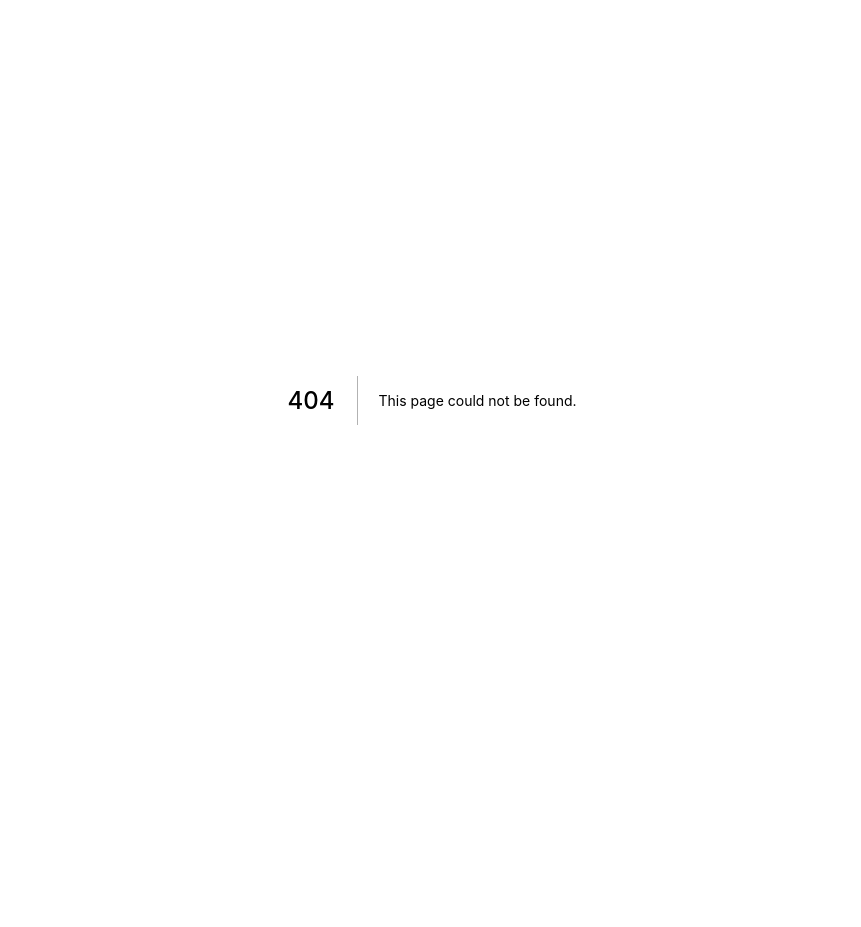
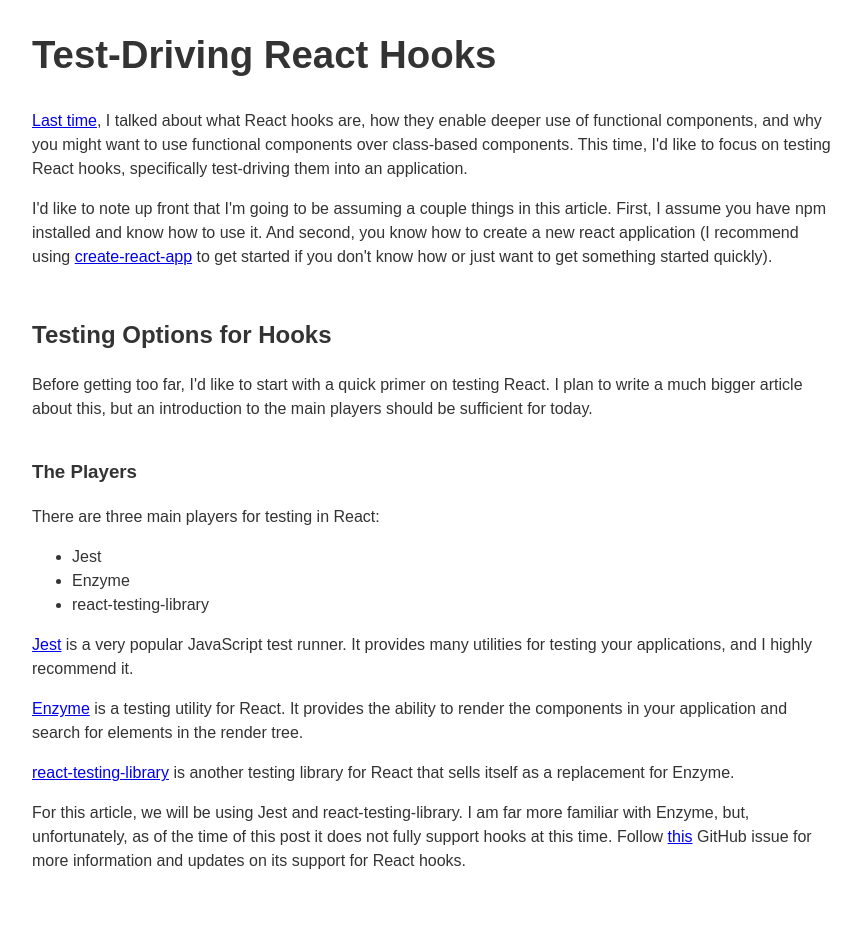
Before and after one commit to kyle-hall/website, a Next.js app: page /posts/test-driving-react-hooks in a window 1280 px wide. Before the commit this address had no page. Shown: the top 927 px of the page, without its empty margins (208-1069 px from the left). Before the commit the page ends 800 px from the top, so only its background shows below. Built offline with nearby package versions, Linux system fonts and the light colour scheme.

Commit message:
wip on the new tdd react hooks article

```diff
--- a/pages/blog.js
+++ b/pages/blog.js
@@ -11,6 +11,11 @@
     <BlogLayout>
       <h1 style={headerStyle}>Posts</h1>
       <div style={articleListing}>
+        <ArticleListItem
+          title="Test-driving React Hooks"
+          date="2019-05-22"
+          link="/posts/test-driving-react-hooks"
+        />
         <ArticleListItem
           title="Introducing React Hooks"
           date="2019-04-24"
--- /dev/null
+++ b/pages/posts/test-driving-react-hooks.js
@@ -0,0 +1,82 @@
+import React from 'react'
+import Link from 'next/link'
+
+import BlogLayout from '../../components/BlogLayout'
+import blogStyles from '../../common/blogPostStyles'
+
+const Post = props => (
+  <BlogLayout>
+    <div style={blogStyles.containerStyle}>
+      <h1 style={{ fontFamily: ['Montserrat', 'sans-serif'], fontSize: '3vw' }}>
+        Test-Driving React Hooks
+      </h1>
+      <article>
+        <p style={blogStyles.contentStyle}>
+          <Link href={'/posts/introducing-react-hooks'}>
+            <a style={{ fontFamily: ['Sarabun', 'sans-serif'] }}>Last time</a>
+          </Link>
+          , I talked about what React hooks are, how they enable deeper use of functional
+          components, and why you might want to use functional components over class-based
+          components. This time, I'd like to focus on testing React hooks, specifically test-driving
+          them into an application.
+        </p>
+        <p style={blogStyles.contentStyle}>
+          I'd like to note up front that I'm going to be assuming a couple things in this article.
+          First, I assume you have npm installed and know how to use it. And second, you know how to
+          create a new react application (I recommend using{' '}
+          <a href="https://facebook.github.io/create-react-app/docs/getting-started">
+            create-react-app
+          </a>{' '}
+          to get started if you don't know how or just want to get something started quickly).
+        </p>
+        <section>
+          <h2 style={blogStyles.headerStyles}>Testing Options for Hooks</h2>
+          <p style={blogStyles.contentStyle}>
+            Before getting too far, I'd like to start with a quick primer on testing React. I plan
+            to write a much bigger article about this, but an introduction to the main players
+            should be sufficient for today.
+          </p>
+          <h3 style={blogStyles.headerStyles}>The Players</h3>
+          <p style={blogStyles.contentStyle}>There are three main players for testing in React:</p>
+          <ul style={blogStyles.contentStyle}>
+            <li>Jest</li>
+            <li>Enzyme</li>
+            <li>react-testing-library</li>
+          </ul>
+          <p style={blogStyles.contentStyle}>
+            <a href="https://jestjs.io/">Jest</a> is a very popular JavaScript test runner. It
+            provides many utilities for testing your applications, and I highly recommend it.
+          </p>
+          <p style={blogStyles.contentStyle}>
+            <a href="https://airbnb.io/enzyme">Enzyme</a> is a testing utility for React. It
+            provides the ability to render the components in your application and search for
+            elements in the render tree.
+          </p>
+          <p style={blogStyles.contentStyle}>
+            <a href="https://testing-library.com/docs/react-testing-library/intro">
+              react-testing-library
+            </a>{' '}
+            is another testing library for React that sells itself as a replacement for Enzyme.
+          </p>
+          <p style={blogStyles.contentStyle}>
+            For this article, we will be using Jest and react-testing-library. I am far more
+            familiar with Enzyme, but, unfortunately, as of the time of this post it does not fully
+            support hooks at this time. Follow{' '}
+            <a href="https://github.com/airbnb/enzyme/issues/2011">this</a> GitHub issue for more
+            information and updates on its support for React hooks.
+          </p>
+        </section>
+        <section>
+          <h2 style={blogStyles.headerStyles}>Driving the Hook In</h2>
+          <p style={blogStyles.contentStyle}>
+            Before getting too far, I'd like to start with a quick primer on testing React. I plan
+            to write a much bigger article about this, but an introduction to the main players
+            should be sufficient for today.
+          </p>
+        </section>
+      </article>
+    </div>
+  </BlogLayout>
+)
+
+export default Post
```
